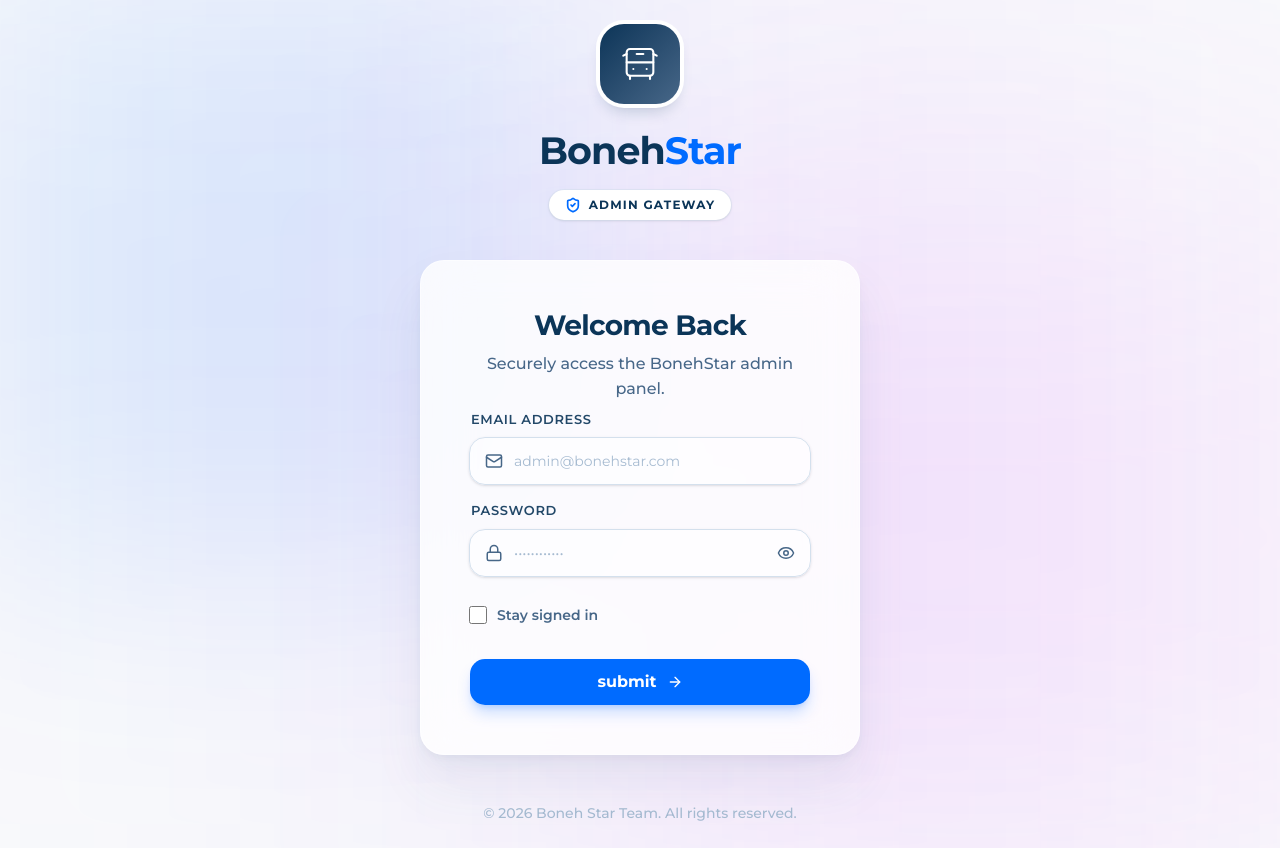
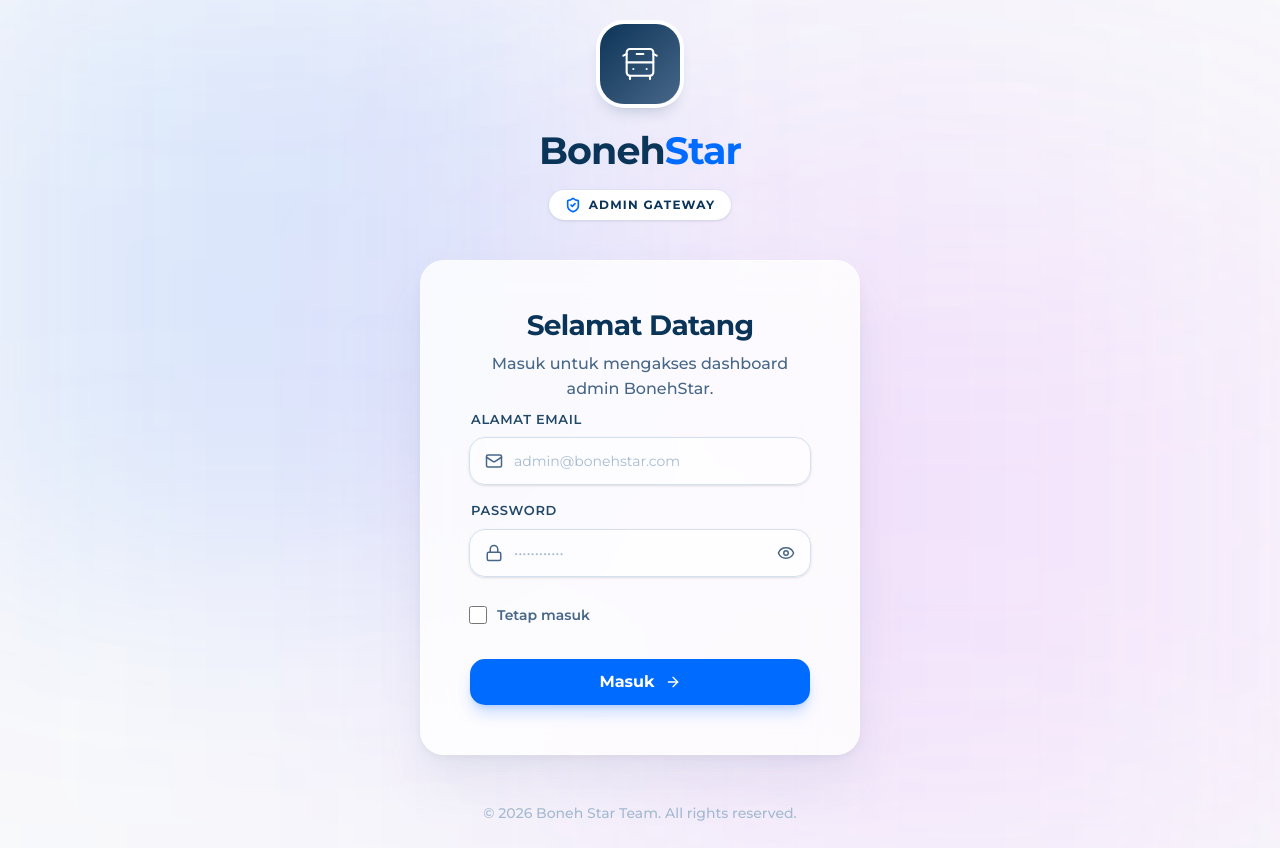
Before and after one commit to muhammadd-rizall/boneh_star_frontend, a React (Vite) app: page /admin/login in a window 1280 px wide. Built offline with nearby package versions, Linux system fonts and the light colour scheme.

Commit message:
refactor: remove production year from bus-related components and update UI accordingly

```diff
--- a/src/features/admin/bookings/components/BookingTable.tsx
+++ b/src/features/admin/bookings/components/BookingTable.tsx
@@ -2,7 +2,7 @@ import { DataTable } from "@/components/ui/DataTable"
 import type { Column } from "@/components/ui/DataTable"
 import { Button } from "@/components/ui/Button"
 import type { Booking } from "@/features/admin/bookings/types/Booking"
-import { Edit, Trash2, Calendar, MapPin, Users, Bus, RotateCcw } from "lucide-react"
+import { Edit, Trash2, Calendar, MapPin, Users, Bus, RotateCcw, Phone } from "lucide-react"
 import { cn } from "@/lib/utils"
 
 interface BookingTableProps {
@@ -59,6 +59,12 @@ export default function BookingTable({
             <Users size={12} className="text-action-blue" />
             <span className="truncate max-w-[120px]">{row.customer?.name || 'Pelanggan'}</span>
           </div>
+          {row.customer?.phone && (
+            <div className="flex items-center gap-1.5 text-[10px] font-semibold text-slate-blue/70">
+              <Phone size={10} className="text-emerald-500" />
+              <span>{row.customer.phone}</span>
+            </div>
+          )}
         </div>
       )
     },
--- a/src/features/admin/buses/components/BusForm.tsx
+++ b/src/features/admin/buses/components/BusForm.tsx
@@ -9,7 +9,6 @@ import {
   Bus as BusIcon,
   Users,
   Save,
-  Calendar,
   Hash,
   Shield,
   Info,
@@ -77,7 +76,6 @@ export default function BusForm({ bus, onSuccess, onCancel }: BusFormProps) {
     plat_number: "",
     name: "",
     seat_count: 0,
-    production_year: new Date().getFullYear(),
     brand: "",
     status: "available",
     notes: "",
@@ -108,7 +106,6 @@ export default function BusForm({ bus, onSuccess, onCancel }: BusFormProps) {
         plat_number: bus.plat_number,
         name: bus.name,
         seat_count: bus.seat_count,
-        production_year: bus.production_year,
         brand: bus.brand || "",
         status: bus.status,
         notes: bus.notes || "",
@@ -237,15 +234,6 @@ export default function BusForm({ bus, onSuccess, onCancel }: BusFormProps) {
               icon={Users}
               value={formData.seat_count || ""}
               onChange={(e) => setFormData({ ...formData, seat_count: Number(e.target.value) })}
-              required
-            />
-            <Input
-              label="Tahun Produksi"
-              type="number"
-              placeholder="Contoh: 2023"
-              icon={Calendar}
-              value={formData.production_year || ""}
-              onChange={(e) => setFormData({ ...formData, production_year: Number(e.target.value) })}
               required
             />
             <Select
--- a/src/features/admin/buses/components/BusTable.tsx
+++ b/src/features/admin/buses/components/BusTable.tsx
@@ -2,7 +2,7 @@ import { DataTable } from "@/components/ui/DataTable"
 import type { Column } from "@/components/ui/DataTable"
 import { Button } from "@/components/ui/Button"
 import type { Bus } from "@/features/admin/buses/types/Bus"
-import { Edit, Trash2, Bus as BusIcon, Calendar, Hash, Users, RotateCcw } from "lucide-react"
+import { Edit, Trash2, Bus as BusIcon, Hash, Users, RotateCcw } from "lucide-react"
 import { cn } from "@/lib/utils"
 
 interface BusTableProps {
@@ -86,15 +86,6 @@ export default function BusTable({ data, onDelete, onEdit, onRestore, loading, i
       )
     },
     {
-      header: "Tahun",
-      accessor: (row) => (
-        <div className="flex items-center gap-2 text-xs text-slate-blue font-semibold opacity-85">
-          <Calendar size={14} className="text-action-blue" />
-          <span>{row.production_year}</span>
-        </div>
-      )
-    },
-    {
       header: "Status",
       accessor: (row) => {
         const config = statusConfig[row.status] || statusConfig.inactive;
--- a/src/features/admin/buses/services/BusService.ts
+++ b/src/features/admin/buses/services/BusService.ts
@@ -64,7 +64,6 @@ export const busService = {
       formData.append('plat_number', data.plat_number);
       formData.append('name', data.name);
       formData.append('seat_count', String(data.seat_count));
-      formData.append('production_year', String(data.production_year));
       formData.append('status', data.status);
 
       if (data.brand) formData.append('brand', data.brand);
@@ -103,7 +102,6 @@ export const busService = {
       if (data.plat_number) formData.append('plat_number', data.plat_number);
       if (data.name) formData.append('name', data.name);
       if (data.seat_count) formData.append('seat_count', String(data.seat_count));
-      if (data.production_year) formData.append('production_year', String(data.production_year));
       if (data.status) formData.append('status', data.status);
 
       if (data.brand !== undefined) formData.append('brand', data.brand || '');
--- a/src/features/admin/buses/types/Bus.ts
+++ b/src/features/admin/buses/types/Bus.ts
@@ -17,7 +17,6 @@ export interface BusFormData {
   plat_number: string;
   name: string;
   seat_count: number;
-  production_year: number;
   brand?: string;
   status: 'available' | 'booked' | 'maintenance' | 'inactive';
   notes?: string;
--- a/src/features/public/fleet/components/FleetDetailModal.tsx
+++ b/src/features/public/fleet/components/FleetDetailModal.tsx
@@ -139,13 +139,6 @@ export default function FleetDetailModal({ bus, onClose }: FleetDetailModalProps
               </div>
             </div>
             <div className="flex items-center gap-2">
-              <Calendar size={15} className="text-slate-blue/60" />
-              <div>
-                <p className="text-[10px] text-slate-blue/45 uppercase tracking-wider">Tahun Produksi</p>
-                <p className="text-midnight-indigo font-bold">{bus.production_year || "-"}</p>
-              </div>
-            </div>
-            <div className="flex items-center gap-2 col-span-2">
               <Hash size={15} className="text-slate-blue/60" />
               <div>
                 <p className="text-[10px] text-slate-blue/45 uppercase tracking-wider">Nomor Polisi</p>
--- a/src/page/auth/admin/Login.tsx
+++ b/src/page/auth/admin/Login.tsx
@@ -36,7 +36,7 @@ export default function Login() {
     } catch (err: any) {
       console.error("Login error:", err);
       setError(
-        err.response?.data?.message || err.message || "Login failed. Please check your credentials."
+        err.response?.data?.message || err.message || "Login gagal. Silakan periksa kembali email dan password Anda."
       );
     } finally {
       setLoading(false);
@@ -77,10 +77,10 @@ export default function Login() {
         >
           <div className="mb-8 text-center">
             <h2 className="text-[28px] font-bold leading-[1.2] tracking-tight text-midnight-indigo">
-              Welcome Back
+              Selamat Datang
             </h2>
             <p className="mt-2 text-[16px] font-medium leading-[1.6] text-slate-blue">
-              Securely access the BonehStar admin panel.
+              Masuk untuk mengakses dashboard admin BonehStar.
             </p>
           </div>
 
@@ -94,7 +94,7 @@ export default function Login() {
 
             <div className="space-y-4">
               <Input
-                label="Email Address"
+                label="Alamat Email"
                 type="email"
                 placeholder="admin@bonehstar.com"
                 icon={Mail}
@@ -124,7 +124,7 @@ export default function Login() {
                   className="h-4.5 w-4.5 cursor-pointer rounded-md border-platinum-tint text-action-blue focus:ring-action-blue/20 transition-all"
                 />
                 <label htmlFor="remember" className="cursor-pointer text-[14px] font-semibold text-slate-blue select-none hover:text-midnight-indigo transition-colors">
-                  Stay signed in
+                  Tetap masuk
                 </label>
               </div>
             </div>
@@ -136,7 +136,7 @@ export default function Login() {
               suffix={ArrowRight}
               className="mt-2 w-full rounded-xl bg-action-blue font-bold text-white shadow-lg shadow-action-blue/20 transition-all hover:bg-action-blue/90 hover:shadow-action-blue/30"
             >
-              submit
+              Masuk
             </Button>
           </form>
         </div>
--- a/src/page/customer/bookings/request/index.tsx
+++ b/src/page/customer/bookings/request/index.tsx
@@ -519,7 +519,7 @@ export default function BookingRequestPage() {
                                 {bus.brand && (
                                   <div className="flex items-center gap-1">
                                     <BusIcon size={12} className="text-steel-gray shrink-0" />
-                                    <span className="truncate">{bus.brand} ({bus.production_year})</span>
+                                    <span className="truncate">{bus.brand}</span>
                                   </div>
                                 )}
                               </div>
--- a/src/types/Database.ts
+++ b/src/types/Database.ts
@@ -106,7 +106,6 @@ export interface Bus extends TimestampedEntity {
   plat_number: string;
   name: string;
   seat_count: number;
-  production_year: number;
   brand?: string | null;
   status: 'available' | 'booked' | 'maintenance' | 'inactive';
   notes?: string | null;
```
